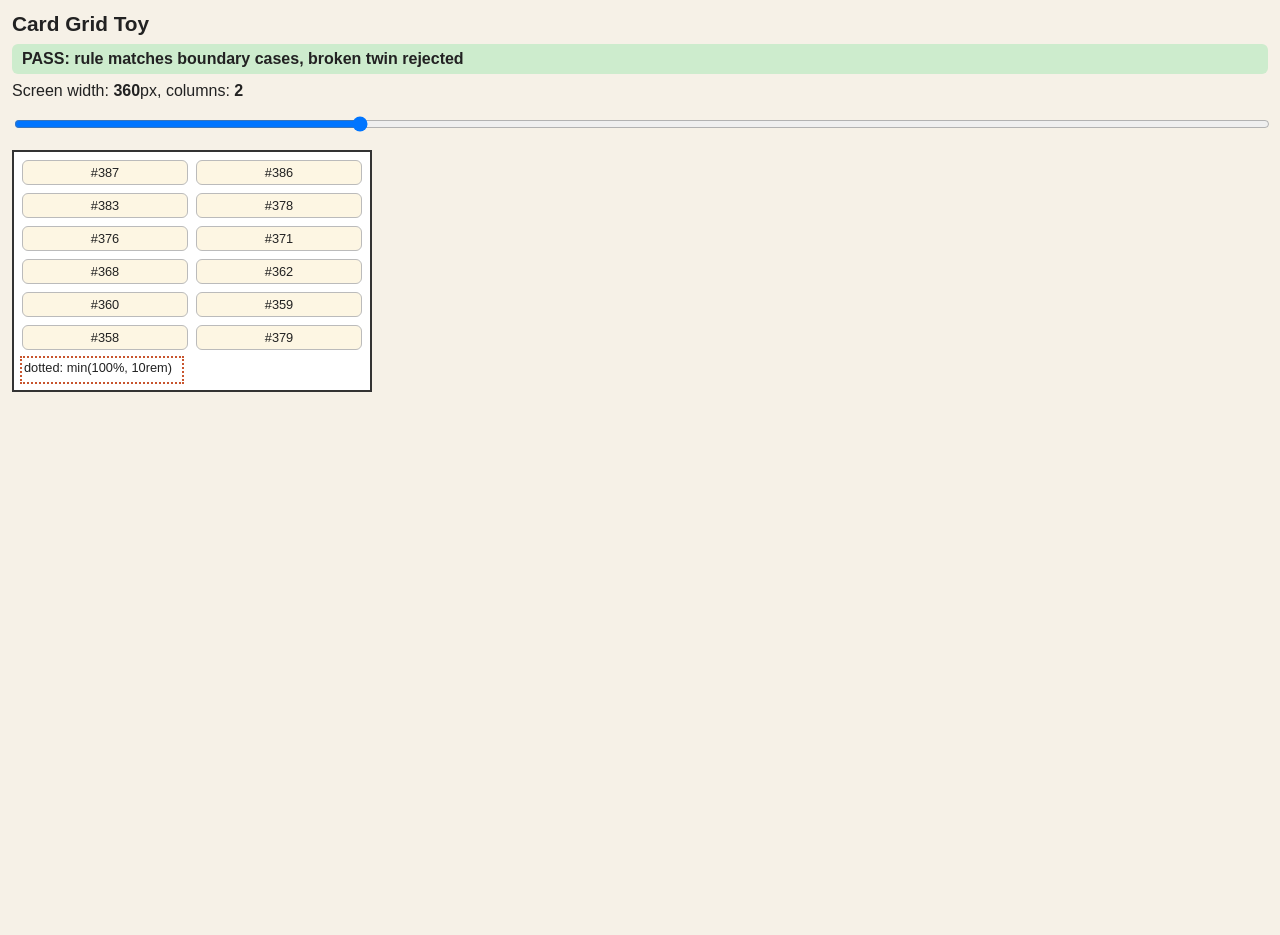
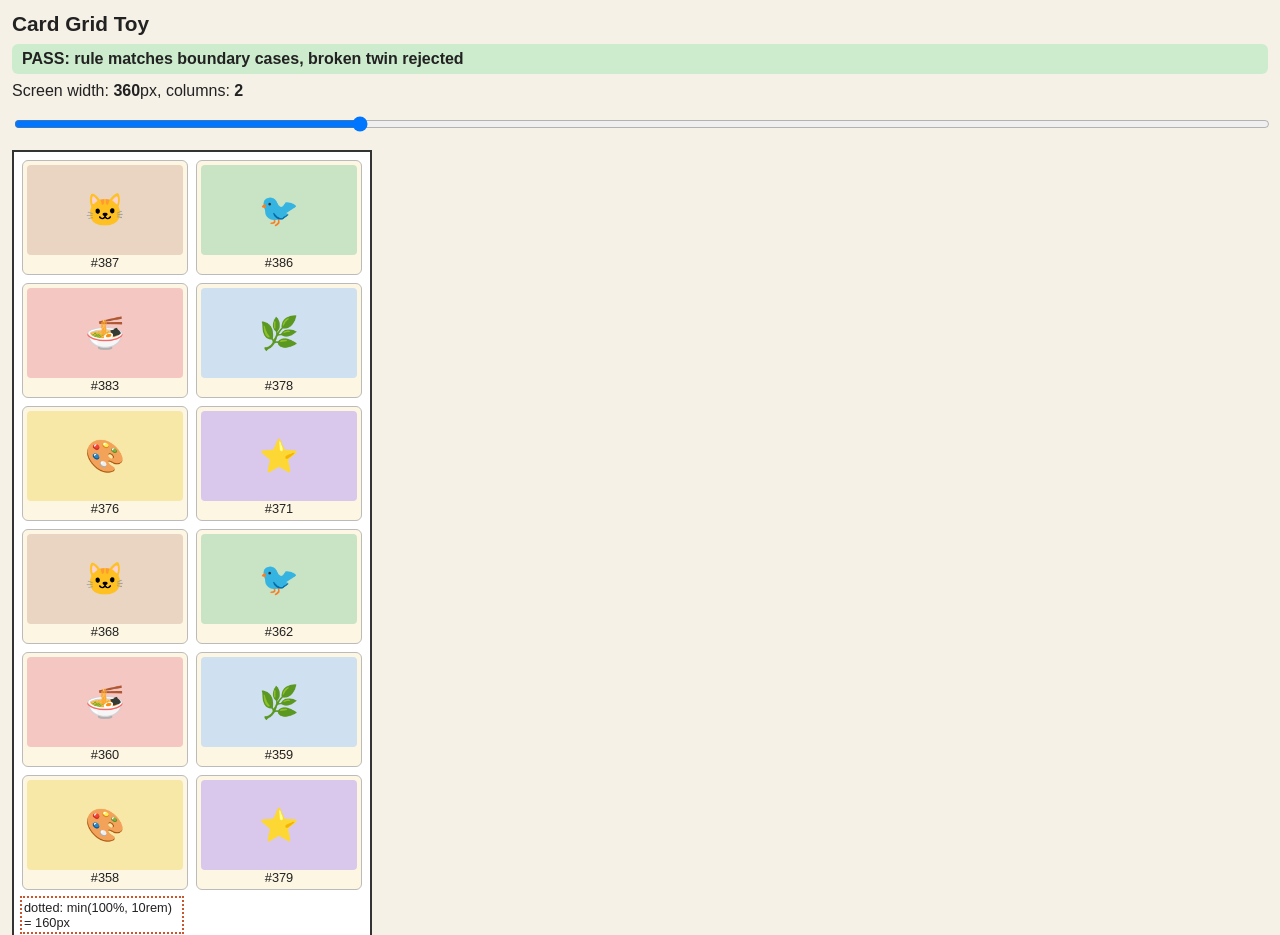
Before and after one commit to Bean-Bengal/card-grid-toy, a plain HTML site: page index.html in a window 1280 px wide. Shown: the top 935 px of the page. Before the commit the page ends 800 px from the top, so only its background shows below. Drawn offline with Linux system fonts and the light colour scheme.

Commit message:
Card Grid Toy, version 2

```diff
--- a/index.html
+++ b/index.html
@@ -11,7 +11,7 @@ input[type=range]{width:100%;min-height:44px}
 #screen{border:2px solid #333;background:#fff;padding:8px;box-sizing:border-box;position:relative;margin:0 auto 0 0;max-width:100%}
 #grid{display:grid;gap:8px}
 .card{background:#fdf6e3;border:1px solid #bbb;border-radius:6px;padding:4px;min-width:0;text-align:center;font-size:.8rem}
-.card img{width:100%;height:90px;object-fit:cover;display:block;border-radius:4px}
+.tile{height:90px;border-radius:4px;display:flex;align-items:center;justify-content:center;font-size:2rem}
 #guard{outline:2px dotted #c8552e;width:min(100%,10rem);min-height:24px;margin-top:8px;font-size:.8rem;padding:2px;box-sizing:border-box}
 </style></head><body>
 <script data-bean-store>(function(){if(typeof location!=='undefined'&&location&&location.protocol==='about:'&&typeof document!=='undefined'&&document.addEventListener){document.addEventListener('click',function(e){var a=e.target&&e.target.closest&&e.target.closest('a[href^="#"]');if(!a||a.target==='_blank')return;e.preventDefault();try{location.hash=a.getAttribute('href')}catch(x){}},true)}if(typeof window==='undefined')return;try{window.localStorage.getItem('x');return}catch(e){}var d=Object.assign({},window.__BEAN_SAVED||{});function post(){try{parent.postMessage({type:'bean-store',data:d},'*')}catch(e){}}var ls={getItem:function(k){return Object.prototype.hasOwnProperty.call(d,k)?d[k]:null},setItem:function(k,v){d[k]=String(v);post()},removeItem:function(k){delete d[k];post()},clear:function(){d={};post()},key:function(i){return Object.keys(d)[i]||null}};Object.defineProperty(ls,'length',{get:function(){return Object.keys(d).length}});try{Object.defineProperty(window,'localStorage',{value:ls,configurable:true})}catch(e){}})();</script>
@@ -20,7 +20,7 @@ input[type=range]{width:100%;min-height:44px}
 <label>Screen width: <b id="w"></b>px, columns: <b id="c"></b></label>
 <input id="s" type="range" min="120" max="1000" value="360">
 <div id="wrap"><div id="screen"><div id="grid"></div>
-<div id="guard">dotted: min(100%, 10rem)</div></div></div>
+<div id="guard"></div></div></div>
 <script data-kit-in="web">
 /* Bean's web kit (14 Nov): a whole site or app, not a page. Several screens with their own
    addresses and a menu (along the top, down the side, or tabs along the bottom like a phone app),
@@ -179,13 +179,11 @@ input[type=range]{width:100%;min-height:44px}
 </script>
 <script>
 var MIN=160, GAP=8, PAD=16;
-// how many columns of cards of at least min px fit in a screen width
 function columnsFor(width,min,gap,pad){
   var inner=width-pad; if(inner<=0)return 1;
   var n=Math.floor((inner+gap)/(min+gap));
   return n<1?1:n;
 }
-// broken twin: forgets the gap and uses > instead of fitting exactly
 function columnsBroken(width,min,gap,pad){
   var n=Math.floor((width-pad)/min)-1; return n<1?1:n;
 }
@@ -201,16 +199,17 @@ try{
   else{b.className='bad';b.textContent='FAILED: good='+good+' broken passes='+bad;}
 }catch(e){b.className='bad';b.textContent='FAILED: '+e;}
 var ids=[387,386,383,378,376,371,368,362,360,359,358,379];
+var cols=['#e9d5c1','#c9e4c5','#f4c7c3','#cfe0f1','#f8e8a8','#d9c8ec'];
+var em=['🐱','🐦','🍜','🌿','🎨','⭐'];
 var g=document.getElementById('grid');
-ids.forEach(function(id){
+ids.forEach(function(id,i){
   var d=document.createElement('div');d.className='card';
-  d.textContent='#'+id;
+  var t=document.createElement('div');t.className='tile';
+  t.style.background=cols[i%6];t.textContent=em[i%6];
+  var l=document.createElement('div');l.textContent='#'+id;
+  d.appendChild(t);d.appendChild(l);
   g.appendChild(d);
 });
-// try to show real drawings with kit picture if available, else plain text cards stay
-try{
-  if(window.Kit&&Kit.web){/* kit present; cards stay as labelled boxes */}
-}catch(e){}
 var s=document.getElementById('s');
 function upd(){
   var w=+s.value, n=columnsFor(w,MIN,GAP,PAD);
@@ -218,6 +217,8 @@ function upd(){
   g.style.gridTemplateColumns='repeat('+n+',minmax(0,1fr))';
   document.getElementById('w').textContent=w;
   document.getElementById('c').textContent=n;
+  var gd=document.getElementById('guard');
+  gd.textContent='dotted: min(100%, 10rem) = '+Math.round(gd.getBoundingClientRect().width)+'px';
 }
 s.oninput=upd;upd();
 </script></body></html>
```
